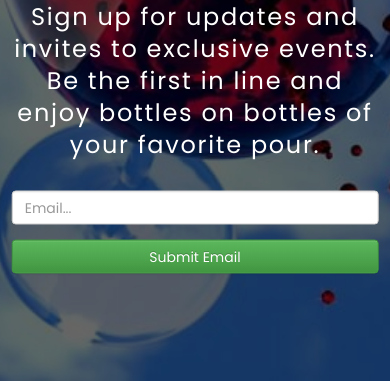
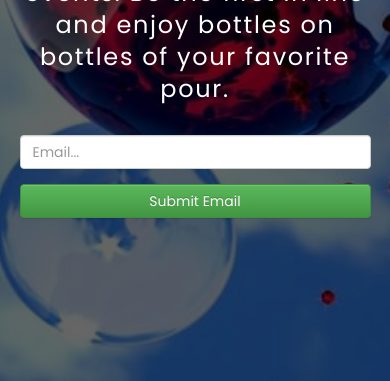
Before and after one commit to wineweeksf/wineweeksf.github.io, a plain HTML site: page index.html in a window 390 px wide. Shown: the part 463-844 px from the top of the page. Drawn offline with nearby package versions, Linux system fonts and the light colour scheme; some packages are replaced by stand-ins of ours; a script that the page names is missing.

Commit message:
Style update

```diff
--- a/style.css
+++ b/style.css
@@ -51,14 +51,16 @@ table {
   background-repeat: no-repeat;
   background-size: cover;
   width: 100vw;
-  height: 100vh;
+  min-height: 100vh;
+  height: 100%;
   background-position: top;
   position: relative;
 }
 
 .overlay {
   width: 100vw;
-  height: 100vh;
+  min-height: 100vh;
+  height: 100%;
   background: rgba(0, 0, 0, .6);
 }
 
@@ -68,6 +70,10 @@ table {
   left: 50%;
   transform: translate(-50%, -50%);
   width: 700px;
+  margin-left: auto;
+  margin-right: auto;
+  padding-top: 20px;
+  padding-bottom: 20px;
 }
 
 .title {
@@ -105,6 +111,10 @@ table {
 
 @media(max-width: 800px) {
   .content {
-    width: 94%;
+    position: static;
+    width: 90%;
+    top: 0;
+    left: 0;
+    transform: none;
   }
 }
```
